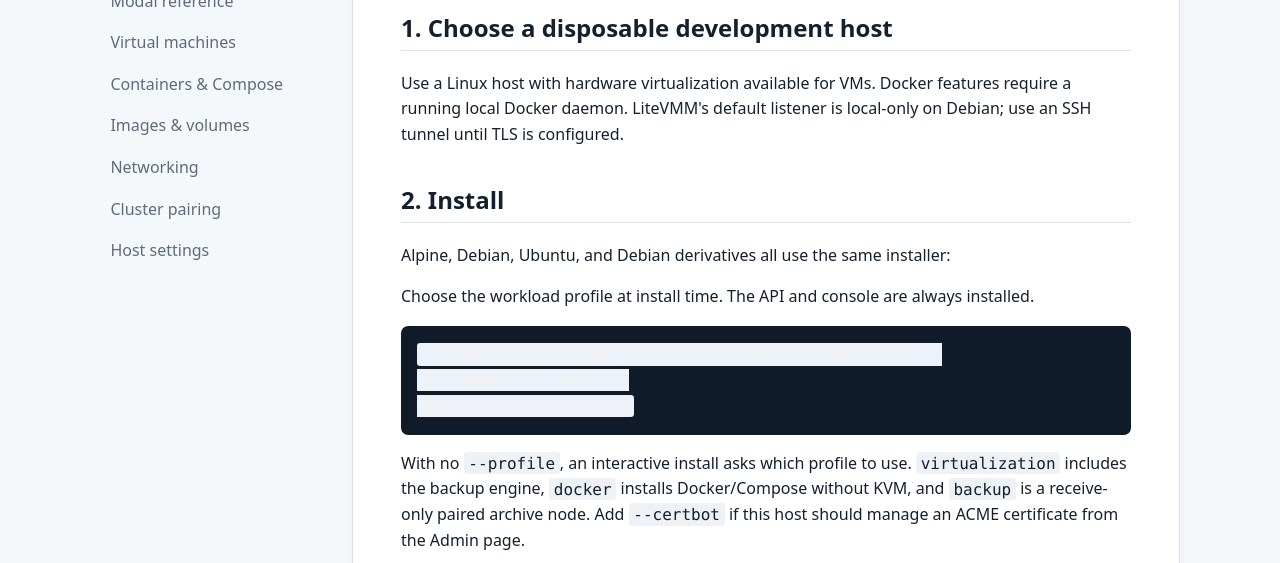
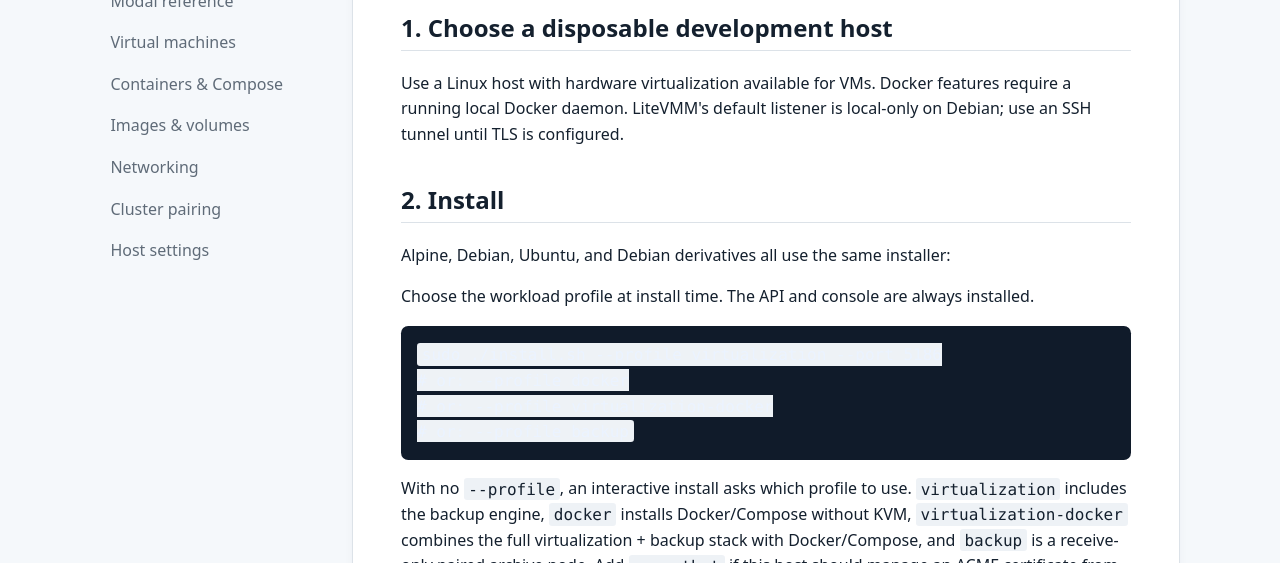
Before and after one commit to theonemule/LiteVMM, an Eleventy site: page docs-site/src/quick-start.md in a window 1280 px wide. Shown: the part 237-800 px from the top of the page. Built offline with nearby package versions, Linux system fonts and the light colour scheme; Eleventy itself is replaced by a stand-in of ours; code samples lack their colours; files that its build step writes are made by us from their sources.

Commit message:
Add combined virtualization and Docker profile

````diff
--- a/docs-site/src/quick-start.md
+++ b/docs-site/src/quick-start.md
@@ -17,10 +17,11 @@ Choose the workload profile at install time. The API and console are always inst
 ```bash
 sudo ./install.sh --profile virtualization --port 5186
 # or: --profile docker
+# or: --profile virtualization-docker
 # or: --profile backup
 ```
 
-With no `--profile`, an interactive install asks which profile to use. `virtualization` includes the backup engine, `docker` installs Docker/Compose without KVM, and `backup` is a receive-only paired archive node. Add `--certbot` if this host should manage an ACME certificate from the Admin page.
+With no `--profile`, an interactive install asks which profile to use. `virtualization` includes the backup engine, `docker` installs Docker/Compose without KVM, `virtualization-docker` combines the full virtualization + backup stack with Docker/Compose, and `backup` is a receive-only paired archive node. Add `--certbot` if this host should manage an ACME certificate from the Admin page.
 
 ## 3. Connect
 
````
Also changed, not shown: docs-site/src/configuration.md (+1 -1 lines), README.md, 7 other files.
